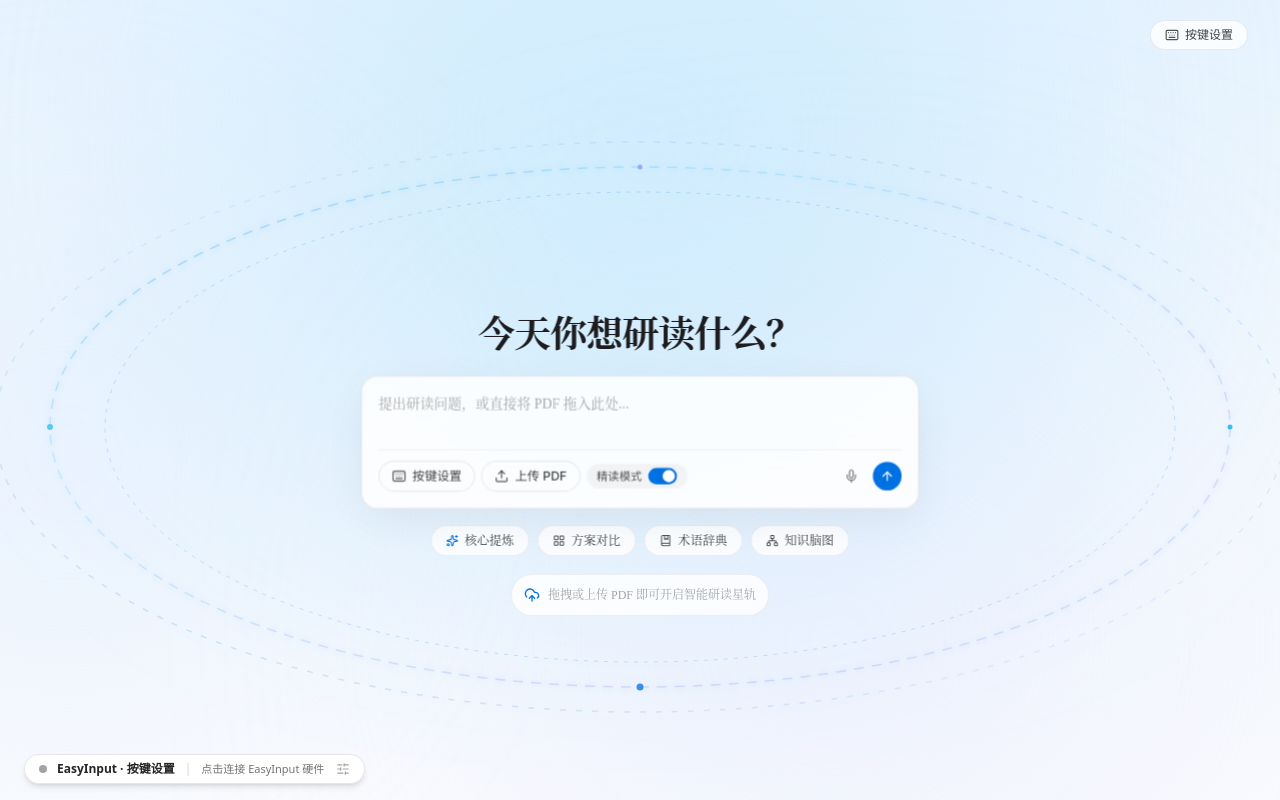
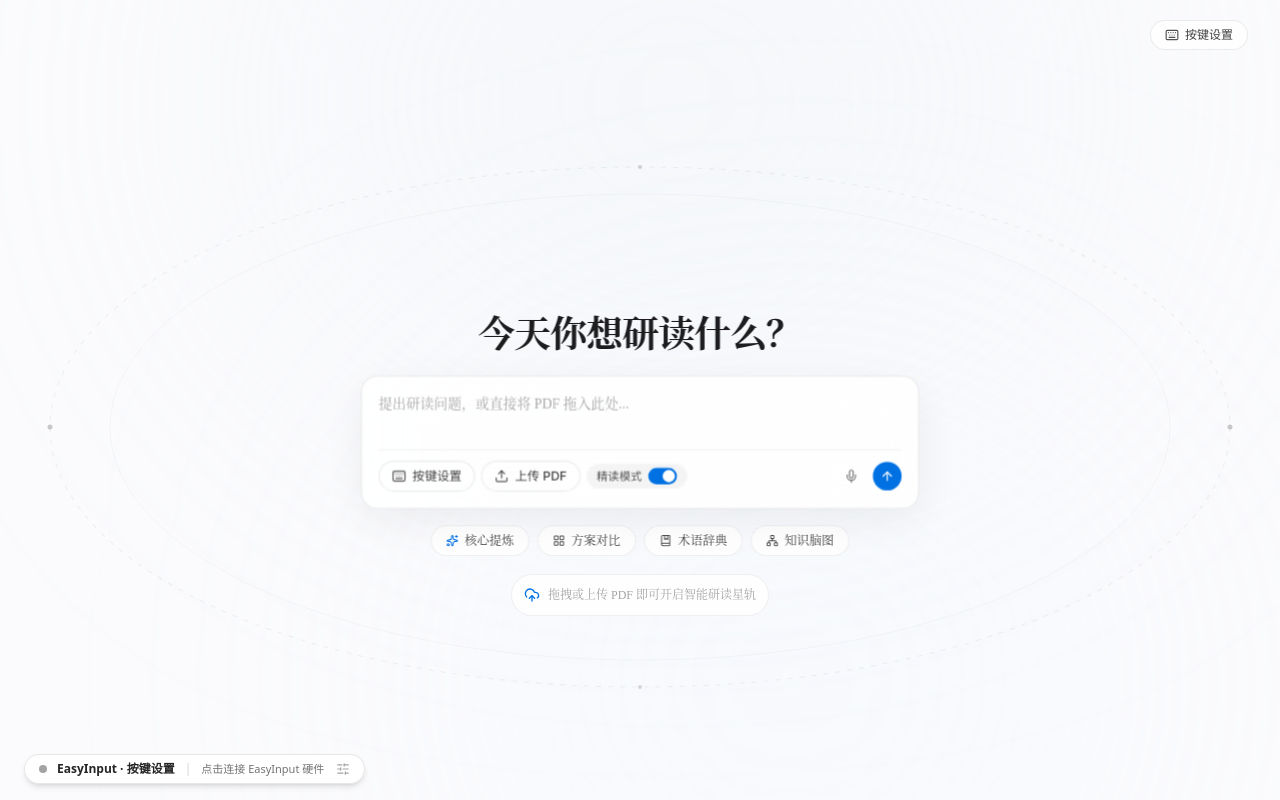
Before and after one commit to Xuanxi621/ReadKeyBoard, a React (Vite) app: page / in a window 1280 px wide. Built offline with nearby package versions, Linux system fonts and the light colour scheme.

Commit message:
style: minimalist Apple studio aesthetics and tranquil upright orbit glide

```diff
--- a/src/components/UniverseView.jsx
+++ b/src/components/UniverseView.jsx
@@ -43,7 +43,7 @@ export default function UniverseView({
       lastTime = now;
 
       if (!isOrbitDragging.current && documents.length > 0) {
-        setOrbitAngle((prev) => (prev + 0.20 * dt) % (Math.PI * 2));
+        setOrbitAngle((prev) => (prev + 0.11 * dt) % (Math.PI * 2));
       }
 
       animId = requestAnimationFrame(tick);
@@ -68,7 +68,7 @@ export default function UniverseView({
       const clientX = e.touches ? e.touches[0].clientX : e.clientX;
       const deltaX = clientX - dragStartX.current;
       dragDist.current += Math.abs(deltaX);
-      setOrbitAngle(dragStartAngle.current + deltaX * 0.005);
+      setOrbitAngle(dragStartAngle.current + deltaX * 0.0035);
     };
 
     const handleMouseUp = (e) => {
@@ -128,16 +128,14 @@ export default function UniverseView({
 
   return (
     <div
-      className="relative flex-1 flex flex-col justify-between overflow-hidden bg-gradient-to-b from-[#E7F3FE] via-[#F2F8FD] to-[#FAFBFD] select-none"
+      className="relative flex-1 flex flex-col justify-between overflow-hidden bg-[#FBFBFD] select-none"
       onDragOver={handleDragOver}
       onDragLeave={handleDragLeave}
       onDrop={handleDrop}
     >
-      {/* Ethereal Apple Light-Blue Ambient Aurora Mesh */}
-      <div className="absolute top-[-20%] left-[20%] w-[780px] h-[580px] bg-sky-200/45 rounded-full blur-[140px] pointer-events-none" />
-      <div className="absolute bottom-[-15%] right-[8%] w-[680px] h-[560px] bg-indigo-100/40 rounded-full blur-[140px] pointer-events-none" />
-      <div className="absolute top-[25%] left-[-15%] w-[520px] h-[520px] bg-blue-100/40 rounded-full blur-[120px] pointer-events-none" />
-      <div className="absolute inset-0 bg-[radial-gradient(ellipse_at_50%_40%,rgba(186,230,253,0.3)_0%,rgba(240,249,255,0)_70%)] pointer-events-none" />
+      {/* Subtle Apple Studio Ambient Light (纯粹通透、克制典雅) */}
+      <div className="absolute top-[-25%] left-[20%] w-[840px] h-[600px] bg-slate-200/20 rounded-full blur-[160px] pointer-events-none" />
+      <div className="absolute bottom-[-20%] right-[10%] w-[720px] h-[560px] bg-sky-100/15 rounded-full blur-[160px] pointer-events-none" />
 
       {/* Top Area */}
       <header className="w-full px-8 py-5 flex items-center justify-end z-30 flex-shrink-0 font-ui">
@@ -158,73 +156,36 @@ export default function UniverseView({
         onTouchStart={handleStageMouseDown}
         className="relative flex-1 w-full flex items-center justify-center overflow-hidden"
       >
-        {/* Luminous Orbital Trajectory Arc Rings (大幅扩容星轨半径，完全绕开中央对话框与标题) */}
+        {/* Minimalist Apple Architectural Orbit Track (极简大气星轨) */}
         <div className="absolute inset-0 flex items-center justify-center pointer-events-none z-0">
           <svg className="w-[1440px] h-[780px] overflow-visible max-w-none" viewBox="0 0 1440 780" fill="none">
-            <defs>
-              <linearGradient id="orbitArcGrad1" x1="0%" y1="0%" x2="100%" y2="100%">
-                <stop offset="0%" stopColor="#0071E3" stopOpacity="0.55" />
-                <stop offset="30%" stopColor="#38BDF8" stopOpacity="0.35" />
-                <stop offset="70%" stopColor="#818CF8" stopOpacity="0.45" />
-                <stop offset="100%" stopColor="#0071E3" stopOpacity="0.20" />
-              </linearGradient>
-              <linearGradient id="orbitArcGrad2" x1="100%" y1="0%" x2="0%" y2="100%">
-                <stop offset="0%" stopColor="#38BDF8" stopOpacity="0.38" />
-                <stop offset="50%" stopColor="#818CF8" stopOpacity="0.18" />
-                <stop offset="100%" stopColor="#0284C7" stopOpacity="0.32" />
-              </linearGradient>
-              <filter id="orbitGlowEffect" x="-20%" y="-20%" width="140%" height="140%">
-                <feGaussianBlur stdDeviation="3.5" result="blur" />
-                <feMerge>
-                  <feMergeNode in="blur" />
-                  <feMergeNode in="SourceGraphic" />
-                </feMerge>
-              </filter>
-            </defs>
-
-            {/* Primary Matched Orbital Track Arc (与卡片真实3D轨迹严密贴合，完全绕开中央输入框) */}
+            {/* Primary Orbit Hairline */}
             <ellipse
               cx="720"
               cy="382"
               rx="590"
               ry="260"
-              stroke="url(#orbitArcGrad1)"
-              strokeWidth="2"
-              strokeDasharray="10 8"
-              filter="url(#orbitGlowEffect)"
-              className="orbit-arc-breathing"
+              stroke="rgba(0, 0, 0, 0.08)"
+              strokeWidth="1.2"
+              strokeDasharray="5 7"
+              className="orbit-track-subtle"
             />
 
-            {/* Outer Secondary Auxiliary Orbit Arc */}
+            {/* Subtle Horizon Reference Ring */}
             <ellipse
               cx="720"
               cy="382"
-              rx="645"
-              ry="285"
-              stroke="url(#orbitArcGrad2)"
-              strokeWidth="1.2"
-              strokeDasharray="6 10"
-              opacity="0.60"
-              className="orbit-arc-breathing-delayed"
+              rx="530"
+              ry="233"
+              stroke="rgba(0, 0, 0, 0.03)"
+              strokeWidth="1"
             />
 
-            {/* Inner Resonant Focus Track */}
-            <ellipse
-              cx="720"
-              cy="382"
-              rx="535"
-              ry="235"
-              stroke="rgba(0, 113, 227, 0.18)"
-              strokeWidth="1"
-              strokeDasharray="4 6"
-            />
-
-            {/* Luminous Orbital Celestial Nodes (星轨呼吸光点) */}
-            <circle cx="1310" cy="382" r="3.5" fill="#0071E3" opacity="0.75" className="animate-ping" />
-            <circle cx="1310" cy="382" r="2.5" fill="#38BDF8" />
-            <circle cx="130" cy="382" r="3" fill="#38BDF8" opacity="0.80" />
-            <circle cx="720" cy="122" r="2.5" fill="#818CF8" opacity="0.65" />
-            <circle cx="720" cy="642" r="3.5" fill="#0071E3" opacity="0.75" />
+            {/* Discrete Micro Cardinal Beads */}
+            <circle cx="1310" cy="382" r="2.5" fill="rgba(0, 0, 0, 0.20)" />
+            <circle cx="130" cy="382" r="2.5" fill="rgba(0, 0, 0, 0.20)" />
+            <circle cx="720" cy="122" r="2" fill="rgba(0, 0, 0, 0.15)" />
+            <circle cx="720" cy="642" r="2" fill="rgba(0, 0, 0, 0.15)" />
           </svg>
         </div>
 
--- a/styles.css
+++ b/styles.css
@@ -170,33 +170,16 @@ body {
   animation: fadeIn 0.18s cubic-bezier(0.2, 0.8, 0.2, 1) forwards;
 }
 
-/* Orbital Trajectory Arc Breathing Animations */
-@keyframes orbitArcBreath {
+/* Minimalist Architectural Orbit Track Pulse */
+@keyframes orbitTrackPulse {
   0%, 100% {
-    opacity: 0.45;
-    stroke-width: 1.4;
+    opacity: 0.50;
   }
   50% {
-    opacity: 0.92;
-    stroke-width: 2.2;
+    opacity: 0.90;
   }
 }
 
-@keyframes orbitArcBreathAlt {
-  0%, 100% {
-    opacity: 0.35;
-    stroke-width: 1.0;
-  }
-  50% {
-    opacity: 0.75;
-    stroke-width: 1.8;
-  }
+.orbit-track-subtle {
+  animation: orbitTrackPulse 7s ease-in-out infinite;
 }
-
-.orbit-arc-breathing {
-  animation: orbitArcBreath 4.8s ease-in-out infinite;
-}
-
-.orbit-arc-breathing-delayed {
-  animation: orbitArcBreathAlt 5.6s ease-in-out 1.6s infinite;
-}
```
Also changed, not shown: src/components/universe/OrbitCard.jsx (+38 -43 lines).
